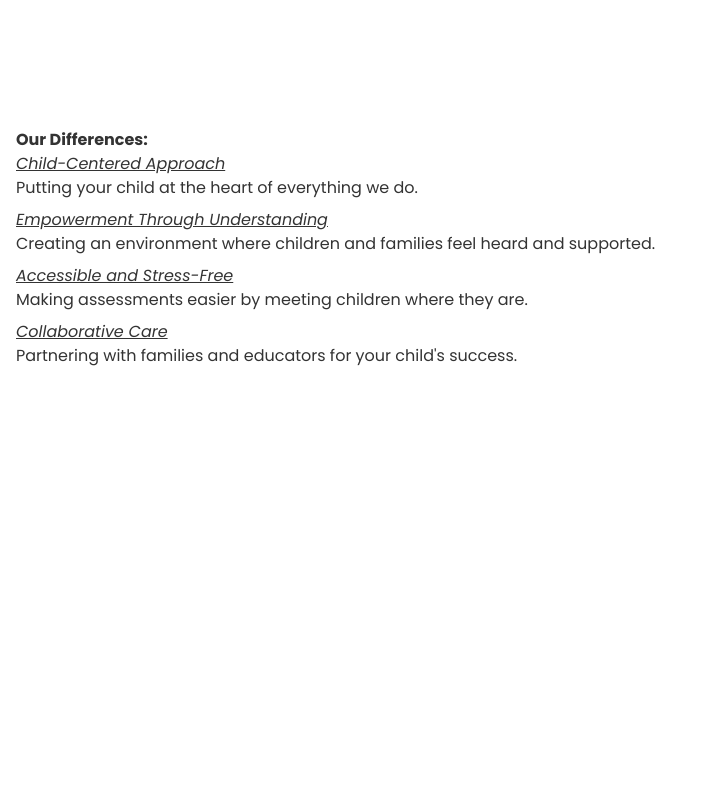
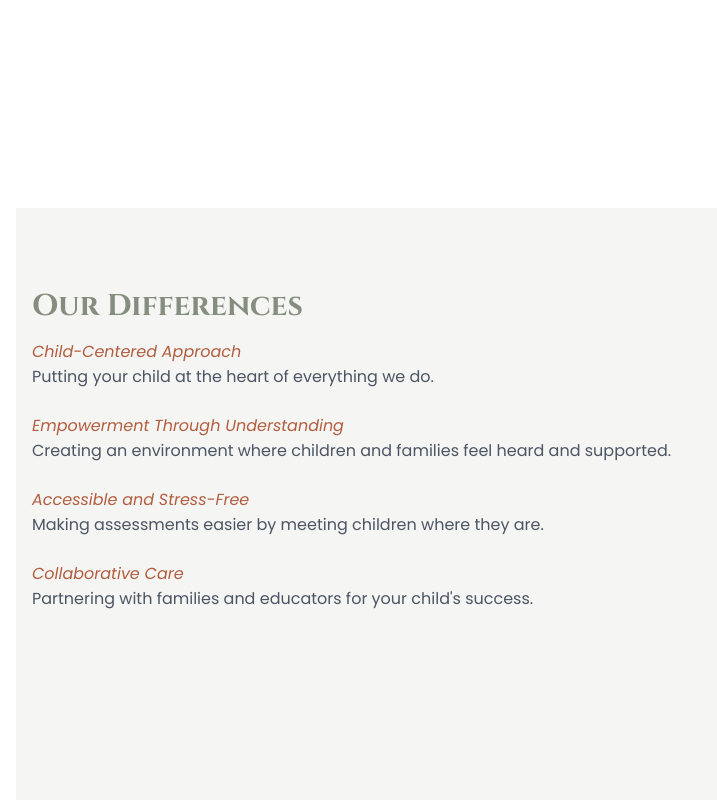
Before and after one commit to TheBigBookMan/NoviNest, a React (Vite) app: page / in a window 1280 px wide. Shown: the part 1520-2320 px from the top of the page, without its empty margins (0-717 px from the left). Built offline with nearby package versions, Linux system fonts and the light colour scheme; a web font is replaced by a local one.

Commit message:
add in styling for the fade in animation

```diff
--- a/src/components/features/HomePage/Differences.jsx
+++ b/src/components/features/HomePage/Differences.jsx
@@ -1,31 +1,66 @@
+import { motion } from "framer-motion";
+import { useRef } from "react";
+import { useInView } from "framer-motion";
+
+const containerVariants = {
+    hidden: {},
+    visible: {
+        transition: {
+        staggerChildren: 0.3,
+        },
+    },
+};
+
+const itemVariants = {
+    hidden: { opacity: 0, y: 50 },
+    visible: { opacity: 1, y: 0, transition: { duration: 1.5, ease: "easeOut" } },
+};
+
 const Differences = () => {
+    const ref = useRef(null);
+    const isInView = useInView(ref, { once: true, amount: 0.2 });
+
     return (
-        <div className='flex flex-col h-screen'>
-            <p className='font-bold'>Our Differences:</p>
+        <motion.div
+            ref={ref}
+            variants={containerVariants}
+            initial="hidden"
+            animate={isInView ? "visible" : "hidden"}
+            className="flex flex-col h-screen p-4 mt-20 pt-20 bg-[#F5F5F3]"
+        >
+            <p className="text-3xl font-cinzel font-bold text-[#858D7E]">Our Differences</p>
 
-            <div className='flex flex-col gap-2'>
-                <div className='flex flex-col'>
-                    <p className='italic underline'>Child-Centered Approach</p>
-                    <p>Putting your child at the heart of everything we do.</p>
-                </div>
-
-                <div className='flex flex-col'>
-                    <p className='italic underline'>Empowerment Through Understanding</p>
-                    <p>Creating an environment where children and families feel heard and supported.</p>
-                </div>
-
-                <div className='flex flex-col'>
-                    <p className='italic underline'>Accessible and Stress-Free</p>
-                    <p>Making assessments easier by meeting children where they are.</p>
-                </div>
-
-                <div className='flex flex-col'>
-                    <p className='italic underline'>Collaborative Care</p>
-                    <p>Partnering with families and educators for your child's success.</p>
-                </div>
+            <div className="flex flex-col gap-6 mt-4">
+                {[
+                {
+                    title: "Child-Centered Approach",
+                    description: "Putting your child at the heart of everything we do.",
+                },
+                {
+                    title: "Empowerment Through Understanding",
+                    description: "Creating an environment where children and families feel heard and supported.",
+                },
+                {
+                    title: "Accessible and Stress-Free",
+                    description: "Making assessments easier by meeting children where they are.",
+                },
+                {
+                    title: "Collaborative Care",
+                    description: "Partnering with families and educators for your child's success.",
+                },
+                ].map((item, idx) => (
+                    <motion.div
+                        key={idx}
+                        variants={itemVariants}
+                        className="flex flex-col"
+                    >
+                        <p className="italic text-[#B25D3E]">{item.title}</p>
+                        <p className='text-[#4B5563] leading-relaxed'>{item.description}</p>
+                    </motion.div>
+                ))}
             </div>
-        </div>
-    )
-}
+        </motion.div>
+    );
+};
 
 export default Differences;
```
